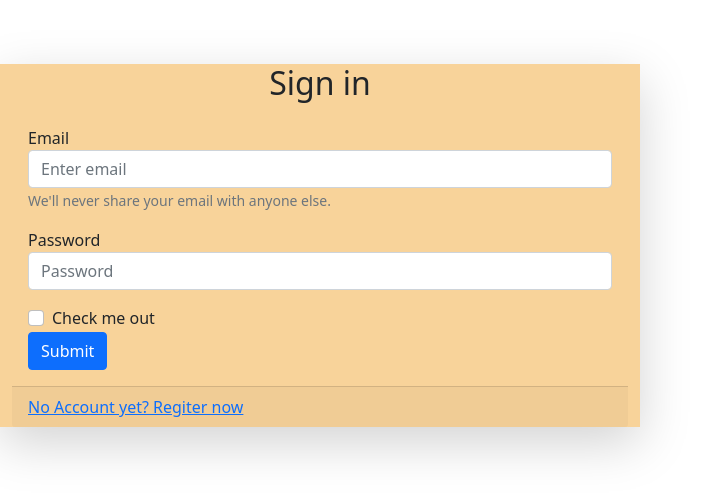
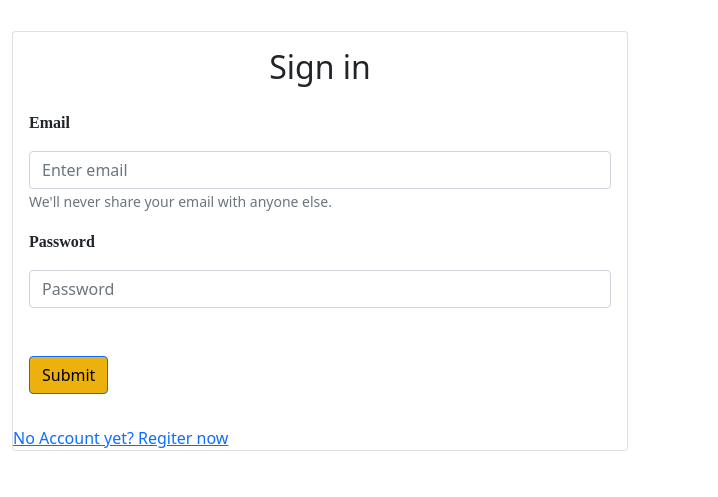
Before and after one commit to RomanoBrentani/trade_com, a Symfony app: template templates/security/login.html.twig in a window 1280 px wide. Shown: the part 56-553 px from the top of the page, without its empty margins (0-718 px from the left). Run offline with Twig, Linux system fonts and the light colour scheme; the template is opened without the code that fills it, so the values that code supplies are empty; style sheets or scripts are compiled from the project's sources; some libraries are stand-ins or nearby versions.

Commit message:
created logout function in SecurityController.php Finished first version of login form

```diff
--- a/assets/styles/app.scss
+++ b/assets/styles/app.scss
@@ -4,3 +4,14 @@
 body {
     background-color: white;
 }
+
+.submit-button{
+    background-color: #ECB10C;
+    color: black;
+;
+}
+
+p{
+    font-family: Serif, serif;
+    font-weight: bold;
+}
--- a/assets/styles/login.scss
+++ b/assets/styles/login.scss
@@ -6,3 +6,7 @@
   margin-top: 5%;
   background-color: #F8D39A;
 }
+
+button{
+  background-color: #ECB10C;
+}
--- a/templates/security/login.html.twig
+++ b/templates/security/login.html.twig
@@ -3,48 +3,42 @@
 {% block title %}Hello SecurityController!{% endblock %}
 
 {% block stylesheets %}
-
     {{ encore_entry_link_tags('login') }}
-
 {% endblock %}
-
 {% block javascripts %}
-
     {{ encore_entry_script_tags('login') }}
-
 {% endblock %}
 
 {% block body %}
-    <div class="col-md-6 login-container shadow-lg">
+    <div class="col-md-6 ">
         <div class="container">
-            <h2 class="text-center">Sign in</h2>
+            <div class="card login-container">
+                <h2 class="text-center mt-3">Sign in</h2>
+                {% if error %}
+                    <di class=" mr-3 ml-3 mt-3 mb-3 alert alert-danger">{{error.messageKey|trans(error.messageData, 'security')}}</di>
+                {%endif%}
                 <div class="card-body">
                     <form method="post">
                         <div class="mb-3 form-group">
-                        <label for="email">Email</label>
+                            <label for="email"><p>Email</p></label>
                             <input type="email" name="email" class="form-control" id="email"
                                    aria-describedby="emailHelp" placeholder="Enter email">
                             <small id="emailHelp" class="form-text text-muted">We'll never share your email with anyone
                                 else.</small>
                         </div>
-                    <div class=" mb-3 form-group">
-                        <label for="password">Password</label>
+                        <div class=" mb-5 form-group">
+                            <label for="password"><p>Password</p></label>
                             <input type="password" name="password" class="form-control" id="password"
                                    placeholder="Password">
                         </div>
-                    <div class="form-check">
-                        <input type="checkbox" class="form-check-input" id="exampleCheck1">
-                        <label class="form-check-label" for="exampleCheck1">Check me out</label>
+
+                        <div class ="mb-3 form-group">
+                            <button type="submit" class=" submit-button btn btn-primary">Submit</button>
                         </div>
-                    <button type="submit" class="btn btn-primary">Submit</button>
                     </form>
                 </div>
-            <div class="card-footer">
                 <a href="{{ path('app_login') }}"></a>
                 <a href="#">No Account yet? Regiter now</a>
-                {% if error %}
-                    <di class="alert alert-danger">{{error.messageKey}}</di>
-                {%endif%}
             </div>
         </div>
     </div>
--- /dev/null
+++ b/translations/security.en.yaml
@@ -0,0 +1 @@
+"Invalid credentials.": "Invalid password entered"
```
Also changed, not shown: src/Controller/SecurityController.php (+8 -0 lines), 1 other file. Lines whose indentation alone changed are shown as unchanged.
